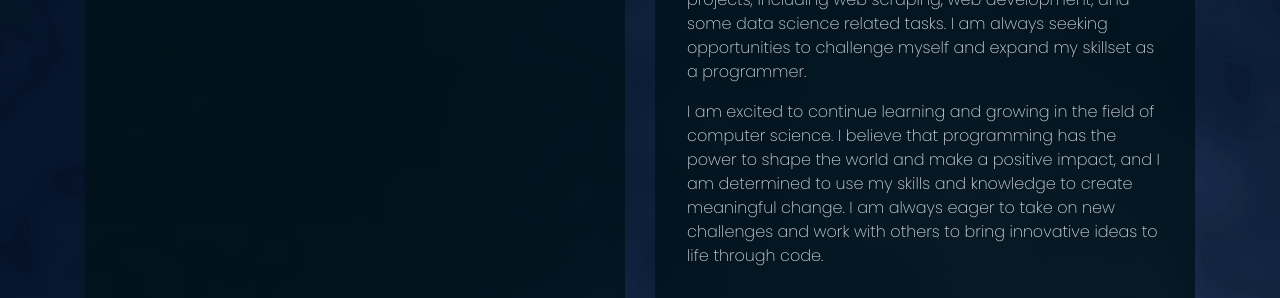
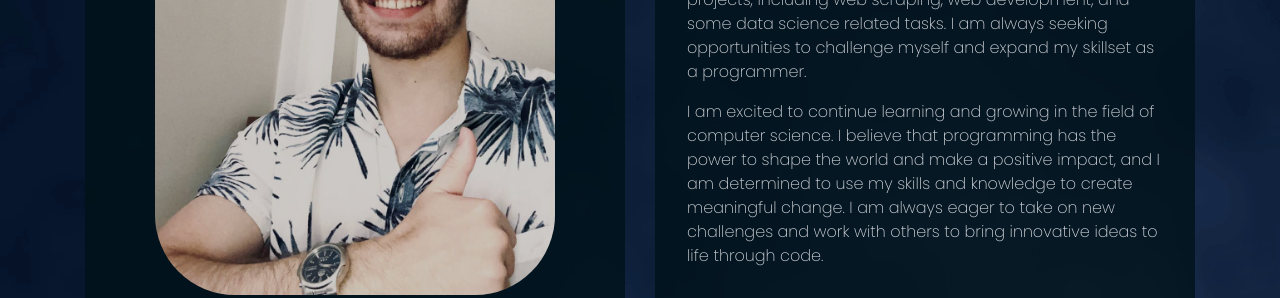
Before and after one commit to Augusto-Sant/Augusto-Sant.github.io, a plain HTML site: page index.html in a window 1280 px wide. Shown: the part 284-582 px from the top of the page. Drawn offline with nearby package versions, Linux system fonts and the light colour scheme.

Commit message:
changed profile picture

```diff
--- a/index.html
+++ b/index.html
@@ -18,7 +18,7 @@
     <div class="container">
         <div class="row">
             <div class="col jumbotron" align="center">
-                <img class="img-fluid profile_image" src="art-stil-minimalizm-fon-art-style-minimalism-background-b-18 - Copia.jpg" alt="">
+                <img class="img-fluid profile_image" src="profile_picture.jpeg" width="400" alt="">
                 <br>
                 <div class="jumbo2">
                     <h4 class="border-bottom border-dark">Contact</h4>
```
Also changed, not shown: profile_picture.jpeg (added).
